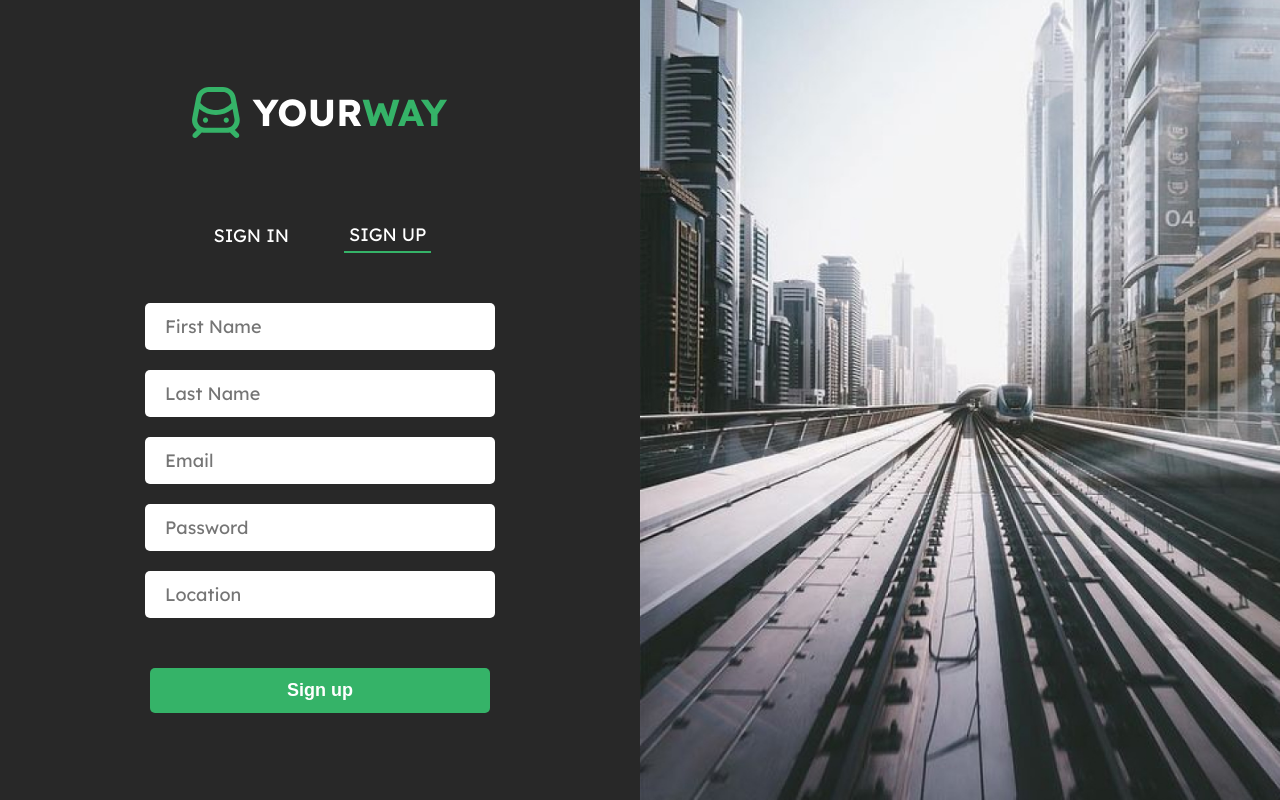
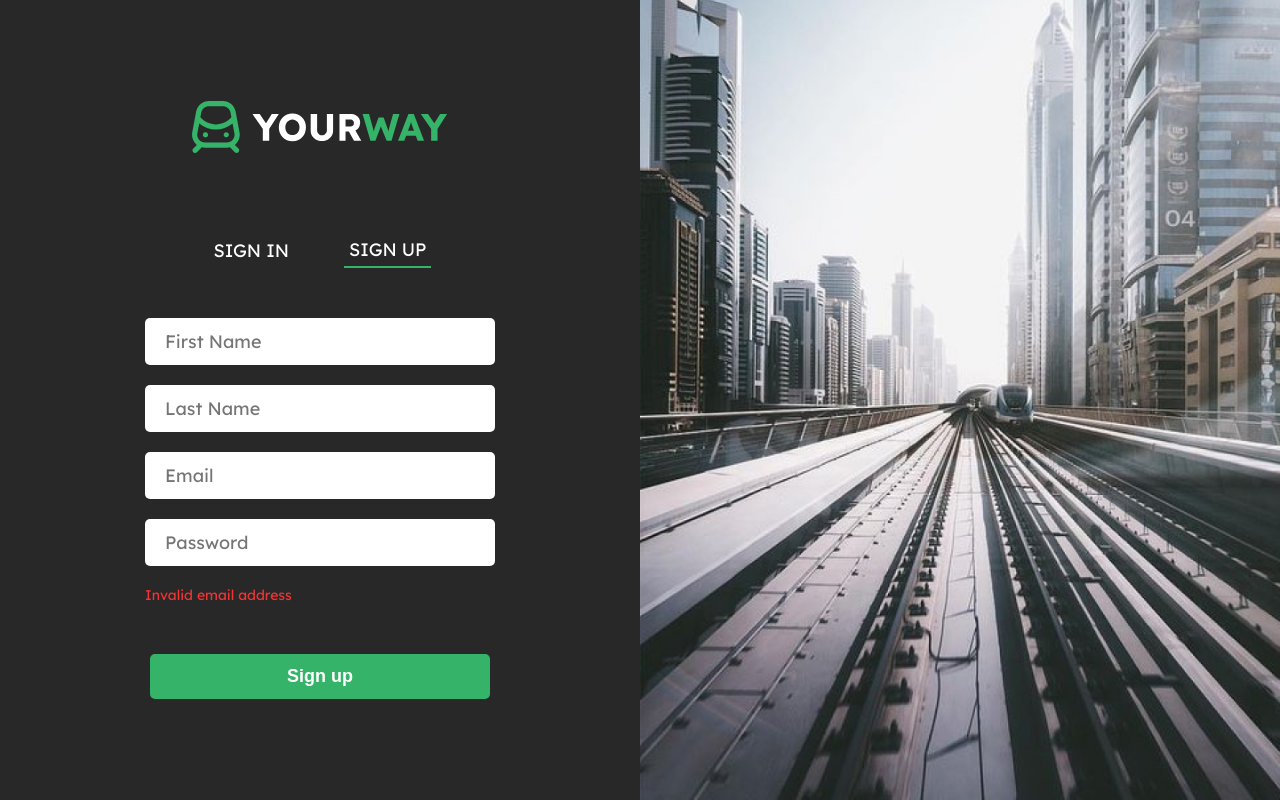
Before and after one commit to ayaamazloum/Subway-System, a React (Create React App) app in the folder subway-system/: page /auth in a window 1280 px wide. Both pictures are taken after a click on the button "SIGN UP". Built offline with nearby package versions, Linux system fonts and the light colour scheme.

Commit message:
Add validation for sign up form

```diff
--- a/subway-system/package.json
+++ b/subway-system/package.json
@@ -11,6 +11,7 @@
     "@testing-library/jest-dom": "^5.17.0",
     "@testing-library/react": "^13.4.0",
     "@testing-library/user-event": "^13.5.0",
+    "axios": "^1.6.8",
     "chart.js": "^4.4.2",
     "react": "^18.2.0",
     "react-chartjs-2": "^5.2.0",
--- a/subway-system/src/core/tools/remote/request.js
+++ b/subway-system/src/core/tools/remote/request.js
@@ -1,10 +1,12 @@
 import axios from "axios";
-import { requestMehods } from "../../enums/requestMethods";
-import { Navigate, useNavigate } from "react-router";
+//import { useNavigate } from "react-router-dom";
 
-axios.defaults.baseURL = "http://localhost:8000/api";
 
 export const sendRequest = async (method, route, body) => {
+  try {
+    axios.defaults.baseURL = "http://localhost:8000/api";
+    //const navigate = useNavigate();
+
     const response = await axios.request({
       method: method,
       url: route,
@@ -14,10 +16,11 @@ export const sendRequest = async (method, route, body) => {
       },
     });
 
-  if (response.status === 401) {
-    localStorage.removeItem("token");
-    // Navigate("/auth");
-  }
+    // if (response.status === 401) {
+    //   localStorage.removeItem("token");
+    //     navigate("/auth");
+    // }
 
     return response;
+  } catch (error) { console.error(error)}
 };
--- a/subway-system/src/pages/Authentication/Components/SignupForm.jsx
+++ b/subway-system/src/pages/Authentication/Components/SignupForm.jsx
@@ -1,14 +1,62 @@
+import { sendRequest } from '../../../core/tools/remote/request';
+import { requestMehods } from "../../../core/enums/requestMethods";
+import { useEffect, useState } from 'react';
+import { useNavigate } from 'react-router-dom';
+
 const SignupForm = () => {
+  const [credentials, setCredentials] = useState({ first_name: "", last_name: "", email: "", password: "" });
+  const [error, setError] = useState("");
+  const navigate = useNavigate();
+
+  const emailRegex = /^[\w-]+(\.[\w-]+)*@([\w-]+\.)+[a-zA-Z]{2,7}$/;
+
+  const signup = async () => {
+    if (credentials.first_name === "" || credentials.last_name === "" || credentials.email === "" || credentials.password == "") {
+      setError("Please fill in all the fields");
+      return;
+    }
+
+    if (error !== "")
+      return;
+
+    const res = await sendRequest(requestMehods.POST, "/register", {...credentials});
+
+    if (res.data.status === "success") {
+      //localStorage.setItem("token", res.data.token);
+      //notification
+      navigate("/auth");
+    }
+  }
+
+  useEffect(() => {
+    console.log(error);
+    if (!emailRegex.test(credentials.email)) {
+      setError("Invalid email address");
+    } else if (credentials.password.length < 6) {
+      setError("Short password");
+    } else {
+      setError("");
+    }
+  }, [credentials]);
+
   return (
       <>
         <div className='flex column gap-20'>
-            <input className='input lexend-text semi-rounded sm-text' type="text" placeholder='First Name' />
-            <input className='input lexend-text semi-rounded sm-text' type="text" placeholder='Last Name' />
-            <input className='input lexend-text semi-rounded sm-text' type="text" placeholder='Email' />
-            <input className='input lexend-text semi-rounded sm-text' type="password" placeholder='Password' />
-            <input className='input lexend-text semi-rounded sm-text' type="text" placeholder='Location' />
+          <input className='input lexend-text semi-rounded sm-text' type="text" placeholder='First Name'
+          onChange={(e) => { setCredentials({ ...credentials, first_name: e.target.value }); }} />
+
+          <input className='input lexend-text semi-rounded sm-text' type="text" placeholder='Last Name'
+          onChange={(e) => { setCredentials({ ...credentials, last_name: e.target.value }); }} />
+
+          <input className='input lexend-text semi-rounded sm-text' type="text" placeholder='Email'
+          onChange={(e) => { setCredentials({ ...credentials, email: e.target.value }); }} />
+
+          <input className='input lexend-text semi-rounded sm-text' type="password" placeholder='Password'
+          onChange={(e) => { setCredentials({ ...credentials, password: e.target.value }); }} />
+
+          {error !="" && <p className='red-text xsm-text'>{error}</p>}
         </div>
-        <button className='submit-btn sm-text bold primary-bg white-text semi-rounded'>Sign up</button>
+        <button onClick={signup} className='submit-btn sm-text bold primary-bg white-text semi-rounded'>Sign up</button>
     </>
   )
 }
```
Also changed, not shown: 2 other files (tests, documents, lock files or other folders). Lines whose indentation alone changed are shown as unchanged.
